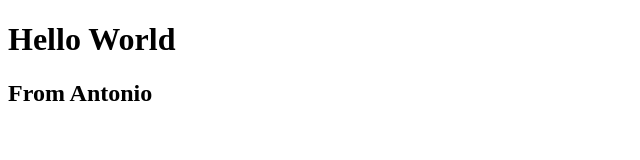
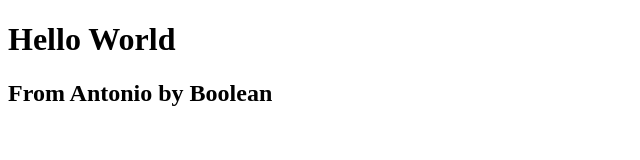
Before and after one commit to antoniogisondi/htmlcss-hello, a plain HTML site: page index.html in a window 1280 px wide. Shown: the whole page, without its empty margins (0-640 px from the left). Drawn offline with Linux system fonts and the light colour scheme.

Commit message:
exercise done

```diff
--- a/index.html
+++ b/index.html
@@ -8,7 +8,7 @@
 </head>
     <body>
        <h1>Hello World</h1>
-       <h2>From Antonio</h2>
+       <h2>From Antonio by Boolean</h2>
 
     </body>
 </html>
```
